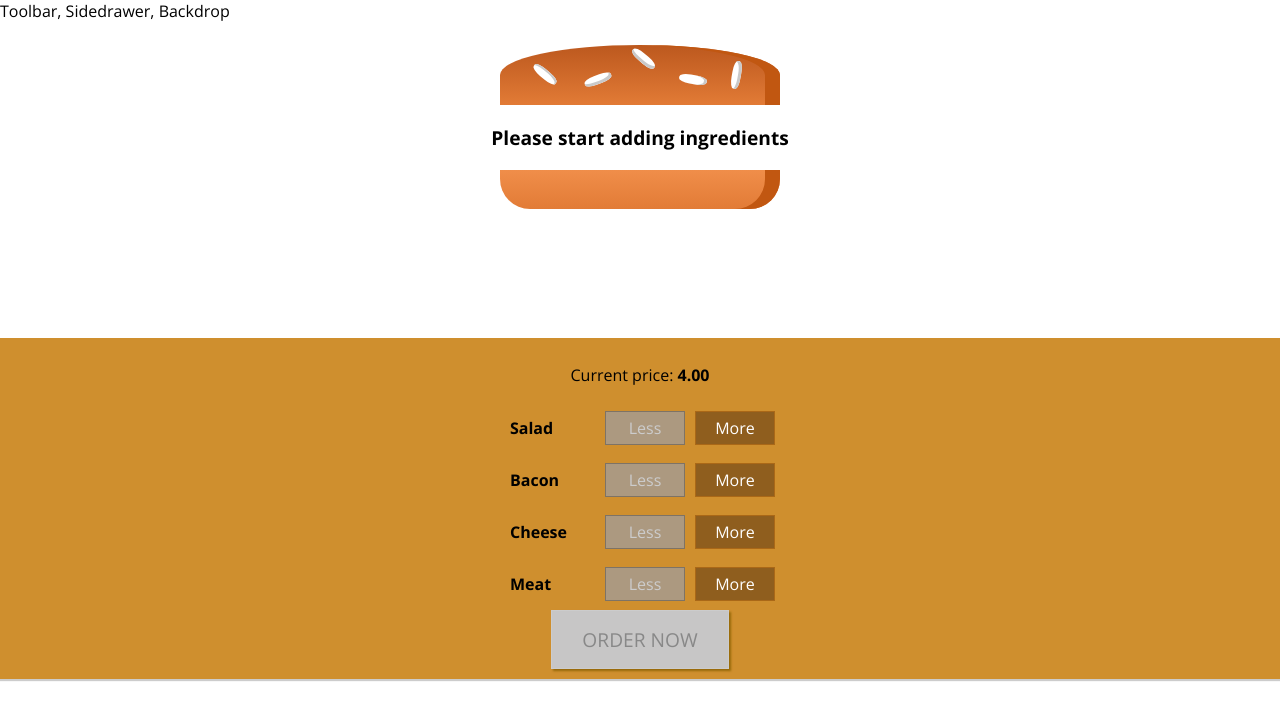
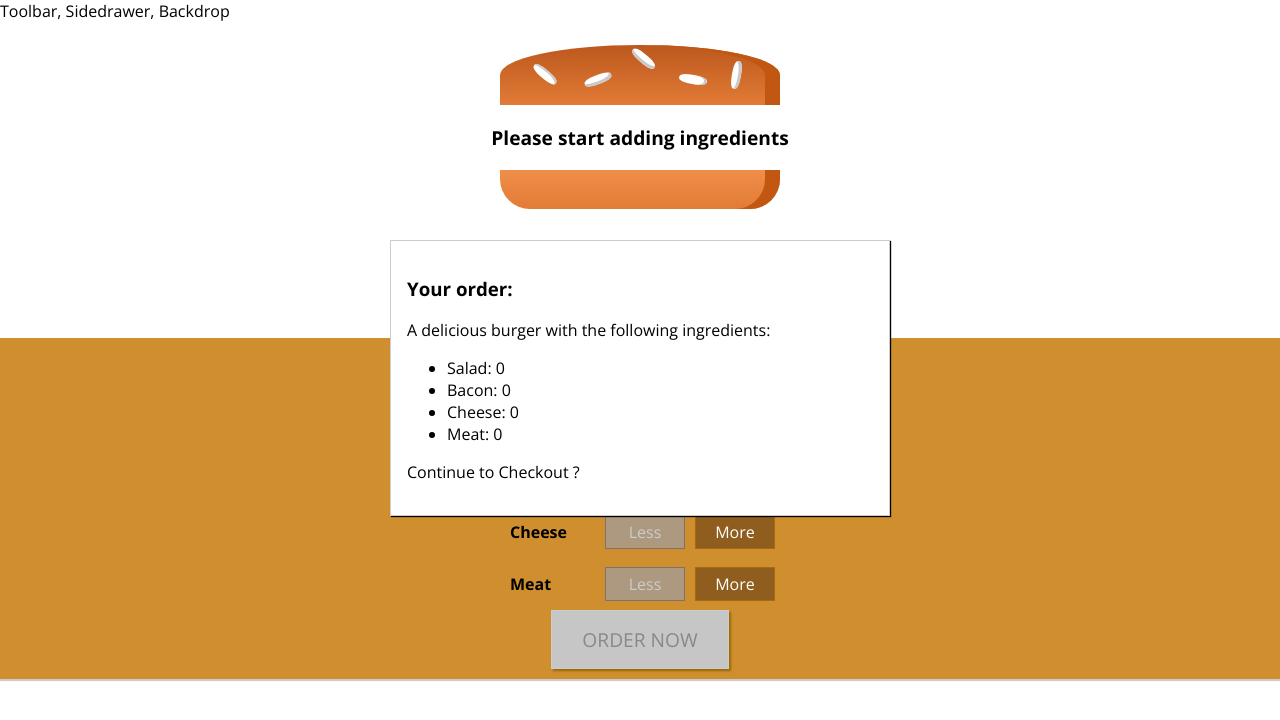
Before and after one commit to BenCRX/react-complete-guide, a React (Create React App) app: page / in a window 1280 px wide. Shown: the top 720 px of the page. Built offline with nearby package versions, Linux system fonts and the light colour scheme.

Commit message:
137 Finished - Creating the Order Summary Modal

```diff
--- a/src/components/Burger/BurgerIngredient/BurgerIngredient.js
+++ b/src/components/Burger/BurgerIngredient/BurgerIngredient.js
@@ -47,6 +47,6 @@
 BurgerIngredient.propTypes =
 {
     type: PropTypes.string.isRequired
-}
+};
 
 export default BurgerIngredient;
--- /dev/null
+++ b/src/components/Burger/OrderSummary/OrderSummary.js
@@ -0,0 +1,27 @@
+import React from "react";
+
+
+const OrderSummary = (props) =>
+{
+    const ingredientsSummary = Object.keys(props.ingredients).map(ingredientKey =>
+    {
+        return (
+            <li key={ingredientKey}>
+                <span style={{ textTransform: 'capitalize' }}>{ingredientKey}:</span> {props.ingredients[ingredientKey]}
+            </li>
+        );
+    });
+
+    return (
+        <React.Fragment>
+            <h3>Your order:</h3>
+            <p>A delicious burger with the following ingredients:</p>
+            <ul>
+                {ingredientsSummary}
+            </ul>
+            <p>Continue to Checkout ?</p>
+        </React.Fragment>
+    );
+}
+
+export default OrderSummary;
--- /dev/null
+++ b/src/components/UI/Modal/Modal.js
@@ -0,0 +1,11 @@
+import React from "react";
+import style from "./Modal.module.css";
+
+const Modal = (props) =>
+{
+    return (
+        <div className={style.Modal}>{props.children}</div>
+    )
+};
+
+export default Modal;
--- /dev/null
+++ b/src/components/UI/Modal/Modal.module.css
@@ -0,0 +1,20 @@
+.Modal {
+    position: fixed;
+    z-index: 500;
+    background-color: white;
+    width: 70%;
+    border: 1px solid #ccc;
+    box-shadow: 1px 1px 1px black;
+    padding: 16px;
+    left: 15%;
+    top: 30%;
+    box-sizing: border-box;
+    transition: all 0.3s ease-out;
+}
+
+@media (min-width: 600px) {
+    .Modal {
+        width: 500px;
+        left: calc(50% - 250px);
+    }
+}
--- a/src/containers/BurgerBuilder/BurgerBuilder.js
+++ b/src/containers/BurgerBuilder/BurgerBuilder.js
@@ -1,6 +1,8 @@
 import React, { Component } from "react";
 import Burger from "../../components/Burger/Burger";
 import BuildControls from "../../components/Burger/BuildControls/BuildControls";
+import Modal from "../../components/UI/Modal/Modal";
+import OrderSummary from "../../components/Burger/OrderSummary/OrderSummary";
 
 const INGREDIENT_PRICE = {
     salad: 0.5,
@@ -72,6 +74,9 @@
 
         return (
             <React.Fragment>
+                <Modal>
+                    <OrderSummary ingredients={this.state.ingredients}/>
+                </Modal>
                 <Burger ingredients={this.state.ingredients} />
                 <BuildControls
                     removeIngredient={this.removeIngredientHandler}
```
Also changed, not shown: src/components/UI/Backdrop/Backdrop.js (added).
